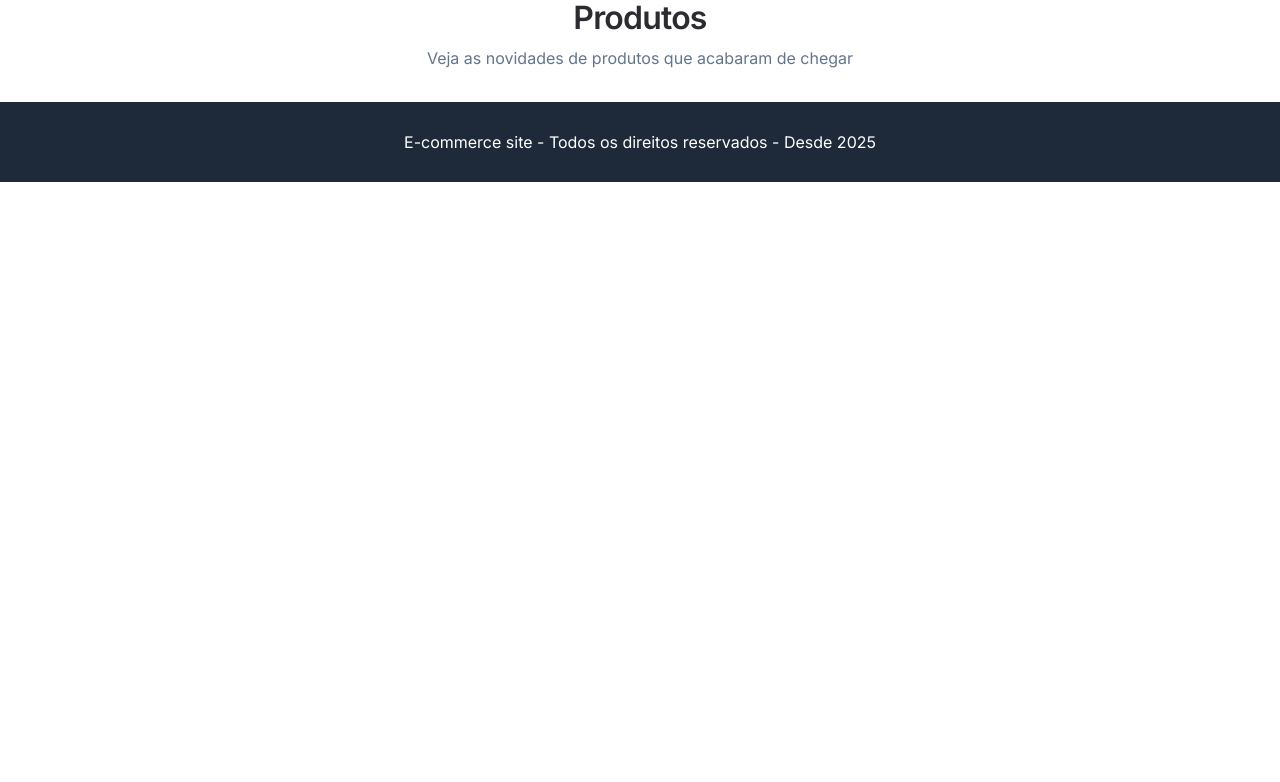
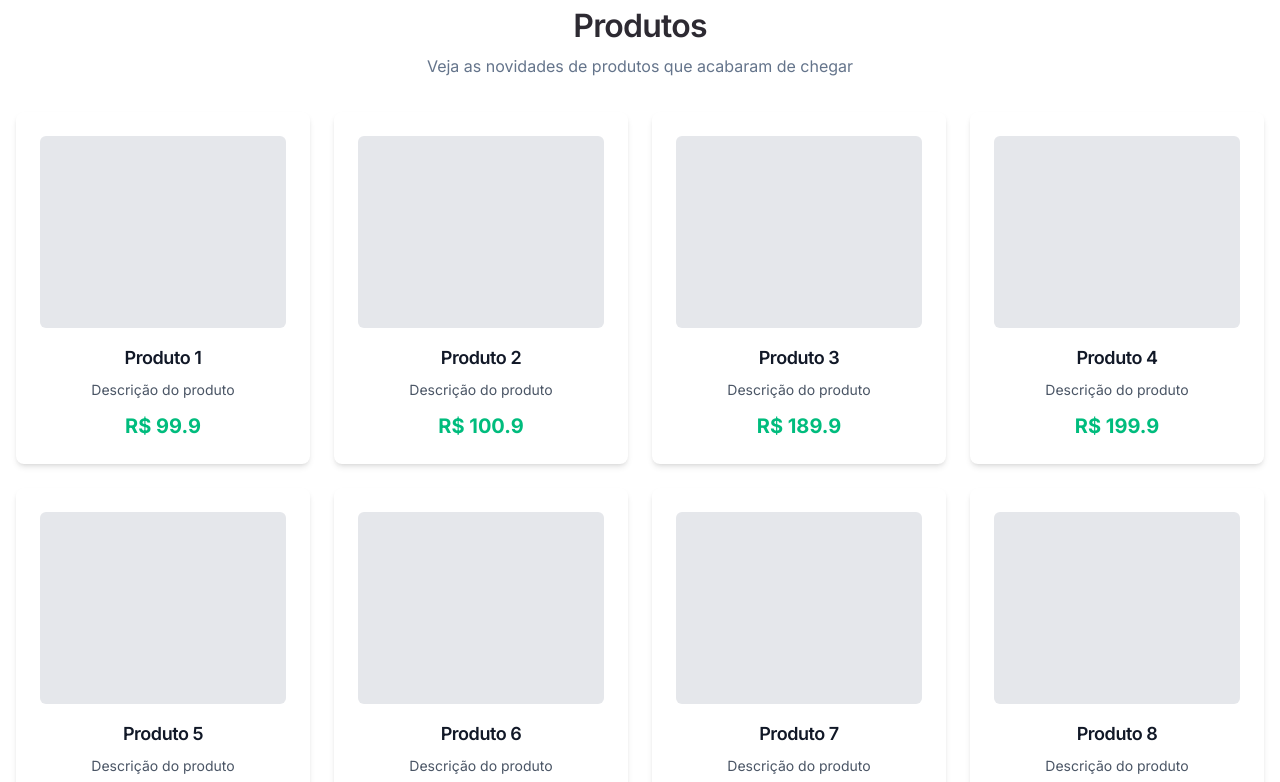
Before and after one commit to edilsonjrdev99/ecommerce-site, a Vue app: page / in a window 1280 px wide. Shown: the part 618-1400 px from the top of the page. Before the commit the page ends 800 px from the top, so only its background shows below. Built offline with nearby package versions, Linux system fonts and the light colour scheme.

Commit message:
feat: Adds main products session on Home page

```diff
--- a/src/components/layout/Footer.vue
+++ b/src/components/layout/Footer.vue
@@ -2,7 +2,7 @@
 
 <template>
   <div
-    class="footer-content fixed bottom-0 w-full flex justify-center items-center h-20 bg-gray-800 text-white"
+    class="footer-content w-full flex justify-center items-center h-20 bg-gray-800 text-white"
   >
     <span>E-commerce site - Todos os direitos reservados - Desde 2025</span>
   </div>
--- /dev/null
+++ b/src/components/layout/MainProducts.vue
@@ -0,0 +1,26 @@
+<script setup lang="ts">
+import useMainProducts from '@/composables/layout/useMainProducts';
+
+const { mainProducts } = useMainProducts();
+</script>
+
+<template>
+  <div
+    class="grid grid-cols-1 md:grid-cols-2 lg:grid-cols-3 xl:grid-cols-4 gap-6 mt-8"
+  >
+    <div
+      class="bg-white rounded-lg shadow-md p-6 hover:shadow-lg transition-shadow"
+      v-for="mainProduct in mainProducts"
+      :key="mainProduct.id"
+    >
+      <div class="bg-gray-200 h-48 rounded-md mb-4"></div>
+      <h3 class="font-semibold text-lg mb-2">{{ mainProduct.name }}</h3>
+      <p class="text-gray-600 text-sm mb-3">{{ mainProduct.description }}</p>
+      <p class="text-xl font-bold text-emerald-500">
+        R$ {{ mainProduct.price }}
+      </p>
+    </div>
+  </div>
+</template>
+
+<style scoped></style>
--- a/src/components/ui/Section.vue
+++ b/src/components/ui/Section.vue
@@ -9,7 +9,7 @@ withDefaults(defineProps<SectionType>(), {
 
 <template>
   <section
-    class="section-container"
+    class="section-container mt-2"
     :class="[centered ? 'text-center' : 'text-left', `section-${size}`]"
   >
     <h2 class="section-title">{{ title }}</h2>
--- /dev/null
+++ b/src/composables/layout/useMainProducts.ts
@@ -0,0 +1,58 @@
+import type { MainProducts } from '@/types/layout/mainProducts.type';
+
+export default function useMainProducts() {
+  const mainProducts: MainProducts[] = [
+    {
+      id: 1,
+      name: 'Produto 1',
+      description: 'Descrição do produto',
+      price: 99.9,
+    },
+    {
+      id: 2,
+      name: 'Produto 2',
+      description: 'Descrição do produto',
+      price: 100.9,
+    },
+    {
+      id: 3,
+      name: 'Produto 3',
+      description: 'Descrição do produto',
+      price: 189.9,
+    },
+    {
+      id: 4,
+      name: 'Produto 4',
+      description: 'Descrição do produto',
+      price: 199.9,
+    },
+    {
+      id: 5,
+      name: 'Produto 5',
+      description: 'Descrição do produto',
+      price: 299.9,
+    },
+    {
+      id: 6,
+      name: 'Produto 6',
+      description: 'Descrição do produto',
+      price: 99.9,
+    },
+    {
+      id: 7,
+      name: 'Produto 7',
+      description: 'Descrição do produto',
+      price: 399.9,
+    },
+    {
+      id: 8,
+      name: 'Produto 8',
+      description: 'Descrição do produto',
+      price: 299.9,
+    },
+  ];
+
+  return {
+    mainProducts,
+  };
+}
--- a/src/pages/Home.vue
+++ b/src/pages/Home.vue
@@ -1,6 +1,7 @@
 <script setup lang="ts">
 import HeroBanner from '@/components/layout/HeroBanner.vue';
 import Section from '@/components/ui/Section.vue';
+import MainProducts from '@/components/layout/MainProducts.vue';
 </script>
 
 <template>
@@ -9,11 +10,13 @@ import Section from '@/components/ui/Section.vue';
       <HeroBanner />
     </div>
 
-    <div class="flex justify-center items-center">
+    <div class="container mx-auto px-4">
       <Section
         title="Produtos"
         subtitle="Veja as novidades de produtos que acabaram de chegar"
-      />
+      >
+        <MainProducts />
+      </Section>
     </div>
   </div>
 </template>
--- /dev/null
+++ b/src/types/layout/mainProducts.type.ts
@@ -0,0 +1,6 @@
+export interface MainProducts {
+  id: number;
+  name: string;
+  description: string;
+  price: number;
+}
```
Also changed, not shown: src/components/layout/Header.vue (+6 -6 lines), CUsersetmjrDesktopprojetosecommerce-sitesrccomposableslayoutuseMainProducts.ts (added), CUsersetmjrDesktopprojetosecommerce-sitesrctypeslayoutmainProducts.type.ts (added).
